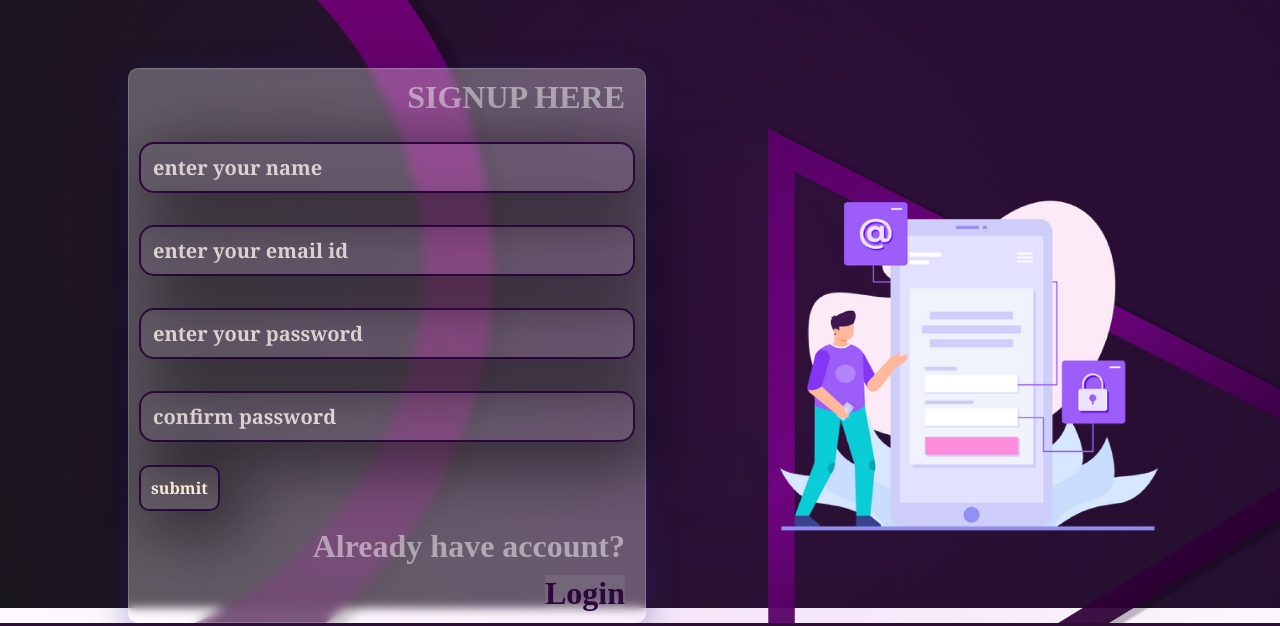
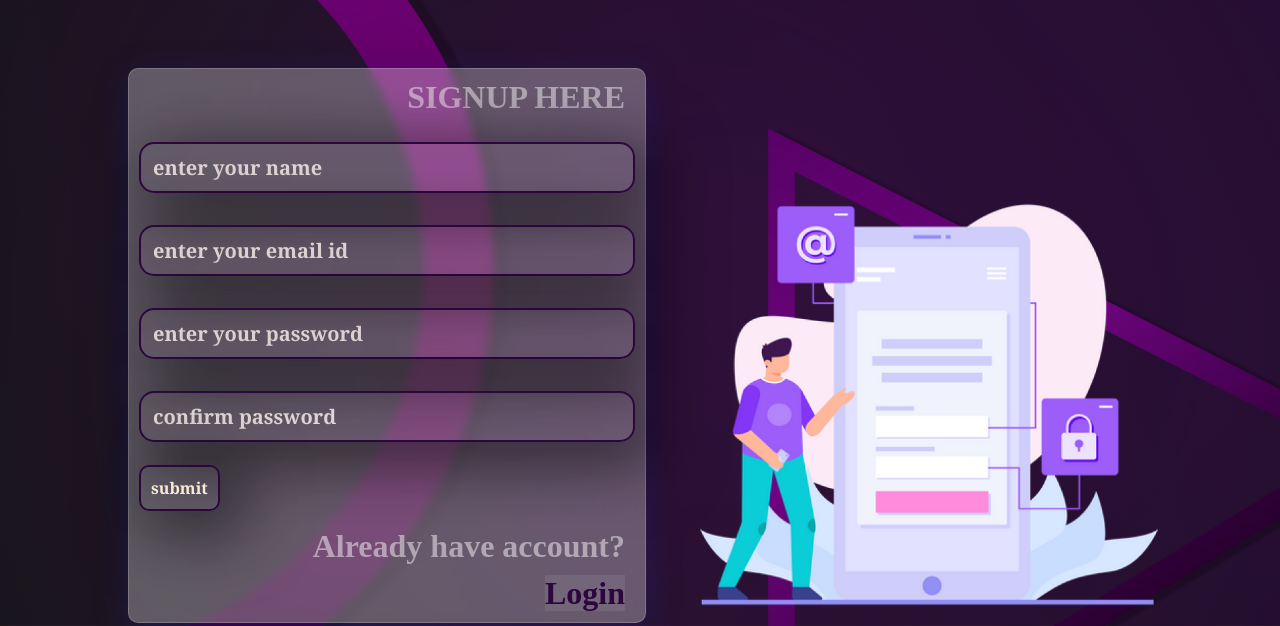
Before and after one commit to Nilay-rawal1/Price-Tracker, a Django app: page /signup/ in a window 1280 px wide. Shown: the part 192-818 px from the top of the page. Run offline with Django 4.2, Linux system fonts and the light colour scheme; some web fonts are replaced.

Commit message:
image height

```diff
--- a/static/css/signup.css
+++ b/static/css/signup.css
@@ -22,7 +22,7 @@
   margin-top: -55vh;
 }
 .image img {
-  width: 60vmin;
+  width: 70vmin;
   right: 0;
   padding-right: 8vw;
 }
```
